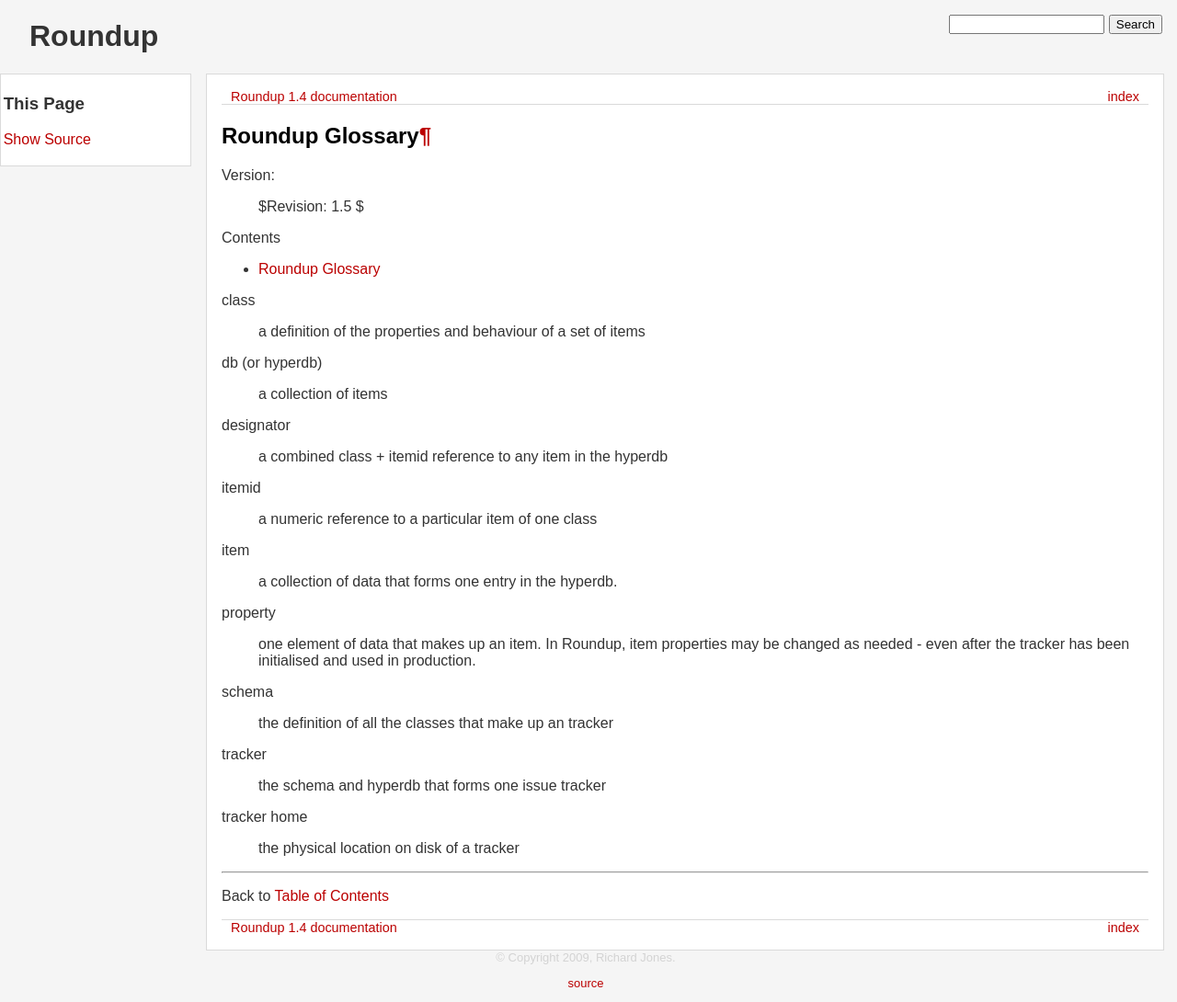
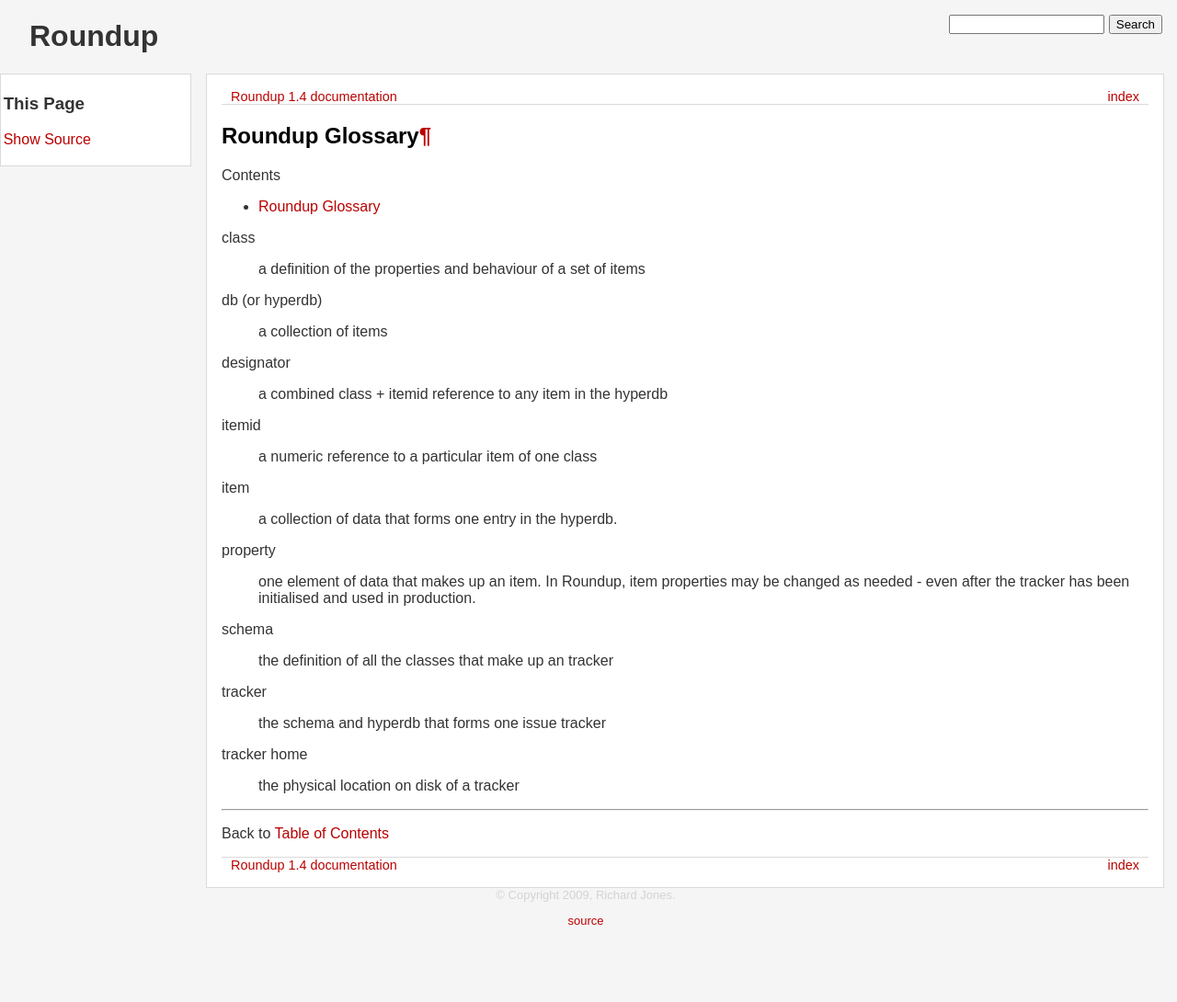
Before and after one commit to roundup-tracker/roundup, a Sphinx documentation site: the page built from doc/glossary.txt, in a window 1280 px wide. Shown: the whole page at 92% size. Built offline with Sphinx 7.4.7, drawn with Linux system fonts in a browser that asks for light colours; pages that are not in the unit, such as notebooks, are missing from menus; after the commit the page ends 1022 px from its top, so only the background shows below that.

Commit message:
Remove $-cookies that have been misleading since roundup moved off CVS.
One of these, a $Date$ cookie, might accidentally expanded correctly by
Subversion *if* keyword expansion was enabled on that file; but judging by
the ancientness of the date, it probably wasn't.

In any case, git doesn't do any keyword expansion at all, so there
isn't an equivalent to translate these into.

```diff
--- a/doc/default.css
+++ b/doc/default.css
@@ -1,8 +1,7 @@
 /*
 :Author: David Goodger
 :Contact: goodger@users.sourceforge.net
-:date: $Date: 2004-06-09 00:25:32 $
-:version: $Revision: 1.13 $
+:date: 2004-06-09 00:25:32
 :copyright: This stylesheet has been placed in the public domain.
 
 Default cascading style sheet for the HTML output of Docutils.
--- a/doc/glossary.txt
+++ b/doc/glossary.txt
@@ -1,8 +1,6 @@
 ================
 Roundup Glossary
 ================
-
-:Version: $Revision: 1.5 $
 
 .. contents::
 
--- a/doc/implementation.txt
+++ b/doc/implementation.txt
@@ -1,8 +1,6 @@
 ====================
 Implementation notes
 ====================
-
-:Version: $Revision: 1.6 $
 
 [see also the roundup package docstring]
 
--- a/doc/mysql.txt
+++ b/doc/mysql.txt
@@ -1,8 +1,6 @@
 =============
 MySQL Backend
 =============
-
-:version: $Revision: 1.13 $
 
 This notes detail the MySQL backend for the Roundup issue tracker.
 
--- a/doc/security.txt
+++ b/doc/security.txt
@@ -1,8 +1,6 @@
 ===================
 Security Mechanisms
 ===================
-
-:Version: $Revision: 1.16 $
 
 Current situation
 =================
--- a/doc/tracker_templates.txt
+++ b/doc/tracker_templates.txt
@@ -1,8 +1,6 @@
 =========================
 Roundup Tracker Templates
 =========================
-
-:Version: $Revision: 1.2 $
 
 The templates distributed with Roundup are stored in the "share" directory
 nominated by Python. On Unix this is typically
```
